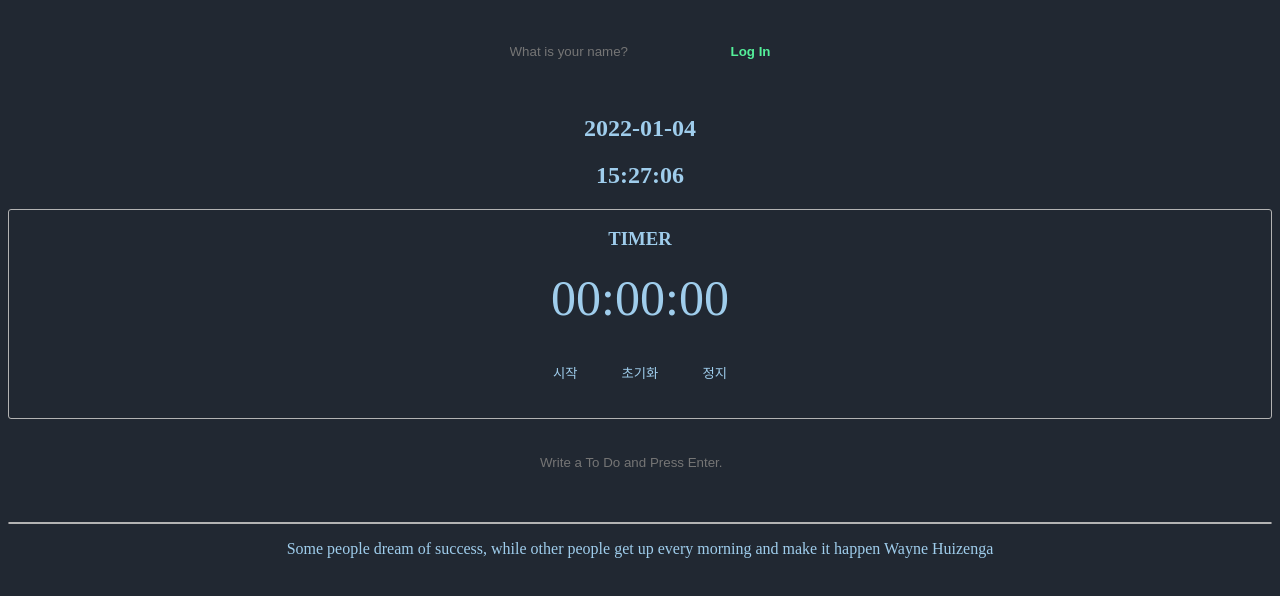
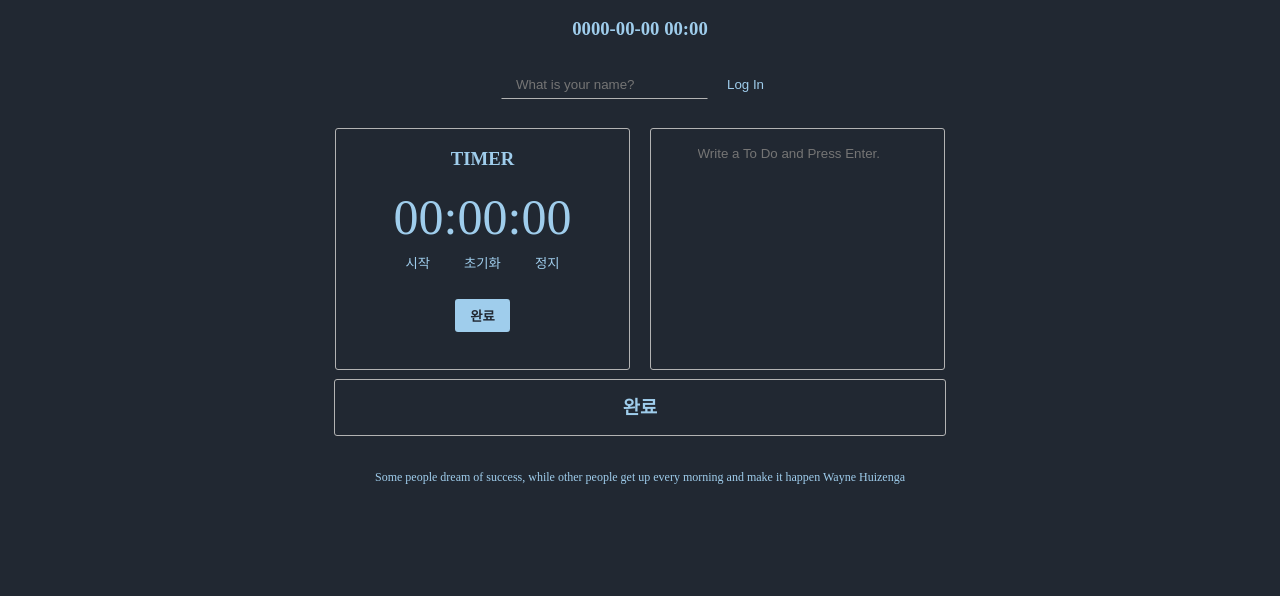
Before and after one commit to kimsoyeong/momentum, a plain HTML site: page index.html in a window 1280 px wide. Drawn offline with Linux system fonts and the light colour scheme; a web font is replaced by a local one.

Commit message:
modify ui

```diff
--- a/css/style.css
+++ b/css/style.css
@@ -18,52 +18,186 @@ body {
 
     border-radius: 3px;
     font-family:'GowunDodum-Regular';
+}
 
-    text-align: center;
+#now {
+    margin-bottom: 0;
+    margin-top: 10px;
 }
 
 .hidden {
     display: none;
 }
 
+.disabled {
+    background-color: #485061cb;
+    color: gray;
+    border-radius: 3px;
+}
+.disabled:hover {
+    border: 1px solid transparent;
+    cursor: not-allowed;
+}
 
-a {
-    color: #fff;
+.content {
+    display: flex;
+    flex-direction: column;
+    align-items: center;
+}
+
+#login-form {
+    margin: 30px;
+}
+#login-form input:first-child {
+    border-bottom: 1px solid #b3b3b3;
+}
+
+.main-content {
+    display: flex;
+    flex-direction: row;
+    width: 630px;
+    height: 240px;
+    align-items: center;
+
+    margin: 0 auto;
+}
+.border {
+    border: 1px solid #b3b3b3;
+    text-align: center;
+    border-radius: 3px;
+
+    width: 100%;
+    margin: 10px;
+    height: 100%;
+}
+.result-div {
+    width: 610px;
+    border: 1px solid #b3b3b3;
+    border-radius: 3px;
+    margin: 10px;
+    text-align: center;
 }
 
 input {
-    padding: 14px;
+    padding: 6px 14px;
     background: none;
-    border: 2px solid transparent;
+    border: 1px solid transparent;
 
-    margin: 20px 4px;
     color: #9fcdec;
 }
 input:hover {
-    border: 2px solid #b3b3b3;
+    border: 1px solid #b3b3b3;
+
     border-radius: 3px;
+    cursor: pointer;
+}
+
+#done-btn {
+    background-color: #9fcdec;
+    color: #212832;
+    font-weight: bold;
+    border-radius: 3px;
+    padding: 6px 14px;
+
+    position: relative;
+    margin-top: 20px;
+}
+#done-btn:hover {
+    border: 2px solid transparent;
+    filter: drop-shadow(0px 2px 6px #9fcdec71);
+}
+
+#timer-div span {
+    font-size: 50px;
 }
 
 #todo-form input {
     width: 200px;
+    margin: 10px 6px;
 }
 
-#btn-submit {
-    color: #F05454;
-    color: #54f09a;
-    font-weight: bold;
+#todo-list {
+    text-align: left;
+    margin: auto 0;
+    width: 293px;
+
+    height: 186px;
+    overflow-x:hidden;
+    overflow-y:auto;
+    padding: 0;
+}
+#todo-list {
+    height: 188px;
+    overflow-x:hidden;
+    overflow-y:auto;
+}
+#todo-list::-webkit-scrollbar {
+    width: 8px;
+}
+#todo-list::-webkit-scrollbar-thumb {
+    background-color: #485061cb;
+    border-radius: 8px;
+    background-clip: padding-box;
+    border: 2px solid transparent;
+}
+#todo-list::-webkit-scrollbar-track {
+    background-color: rgb(218, 218, 218);
+    border-radius: 8px;
+    box-shadow: inset 0px 0px 5px white;
 }
 
-#timer, #todo-list {
-    border: 1px solid #b3b3b3;
-    text-align: center;
-    border-radius: 3px;
+#todo-list .todo .delete-btn {
+    color: #485061cb;
+    background: none;
+    border: 2px solid transparent;
+
+    cursor: pointer;
+    padding: 14px;
+
+    text-align: left;
+}
+#todo-list .todo .delete-btn:hover {
+    color: #d47878;
+}
+.todo {
+    list-style: none;
+    padding: 0 20px;
+}
+.todo:hover {
+    color: #faf9a8ce;
 }
 
-#timer span {
-    font-size: 50px;
+.result-div h3{
+    margin: 12px;
+}
+#result-list {
+    padding: 0 40px;
+}
+#result-list li{
+    display: flex;
+    flex-direction: row;
+    width: 100%;
+
+    text-align: left;
+    align-items: center;
+}
+#result-list li span {
+    width: 100%;
+}
+#result-list li span:last-child{
+    text-align: right;
 }
 
-img {
+#quote {
     width: 100%;
+    margin-top: 24px;
+    text-align: center;
+    font-size: 12px;
 }
+
+
+#weather {
+    width: 100%;
+    text-align: center;
+    font-size: 12px;
+}
--- a/index.html
+++ b/index.html
@@ -10,6 +10,9 @@
 </head>
 
 <body>
+    <div class="content">
+        <h3 id="now">0000-00-00 00:00</h3>
+
         <form id="login-form" class="hidden">
             <input
             required
@@ -20,11 +23,10 @@
             <input id="btn-submit" type="submit" value="Log In" />
         </form>
 
-    <h2 id="theDate">0000-00-00</h2>
-    <h2 id="clock">00:00:00</h2>
         <h1 id="greeting" class="hidden"></h1>
 
-    <div id="timer">
+        <div class="main-content">
+            <div id="timer-div" class="border">
                 <h3>TIMER</h3>
                 <span id="timer-span">00:00:00</span>
                 <br />
@@ -33,16 +35,23 @@
                 <input id="reset-btn" type="button" value="초기화" />
                 <input id="stop-btn" type="button" value="정지" />
 
+                <br />
+                <input id="done-btn" type="button" value="완료" />
             </div>
 
+            <div id="todo-div" class="border">
                 <form id="todo-form">
                     <input required type="text" placeholder="Write a To Do and Press Enter." />
-        <!-- <input id="btn-submit" type="submit" value="Add" /> -->
                 </form>
 
-    <div>
-        <ul id="todo-list"></ul>
+                <ul id="todo-list" ></ul>
             </div>
+        </div>
+        <div class="result-div">
+            <h3>완료</h3>
+            <ul id="result-list"></ul>
+        </div>
+
 
         <div id="quote">
             <span></span>
@@ -53,11 +62,11 @@
             <span></span>
             <span></span>
         </div>
+    </div>
 
     <script src="js/greetings.js"></script>
     <script src="js/clock.js"></script>
     <script src="js/quotes.js"></script>
-    <script src="js/background.js"></script>
     <script src="js/todo.js"></script>
     <script src="js/weather.js"></script>
 
```
Lines whose indentation alone changed are shown as unchanged.
